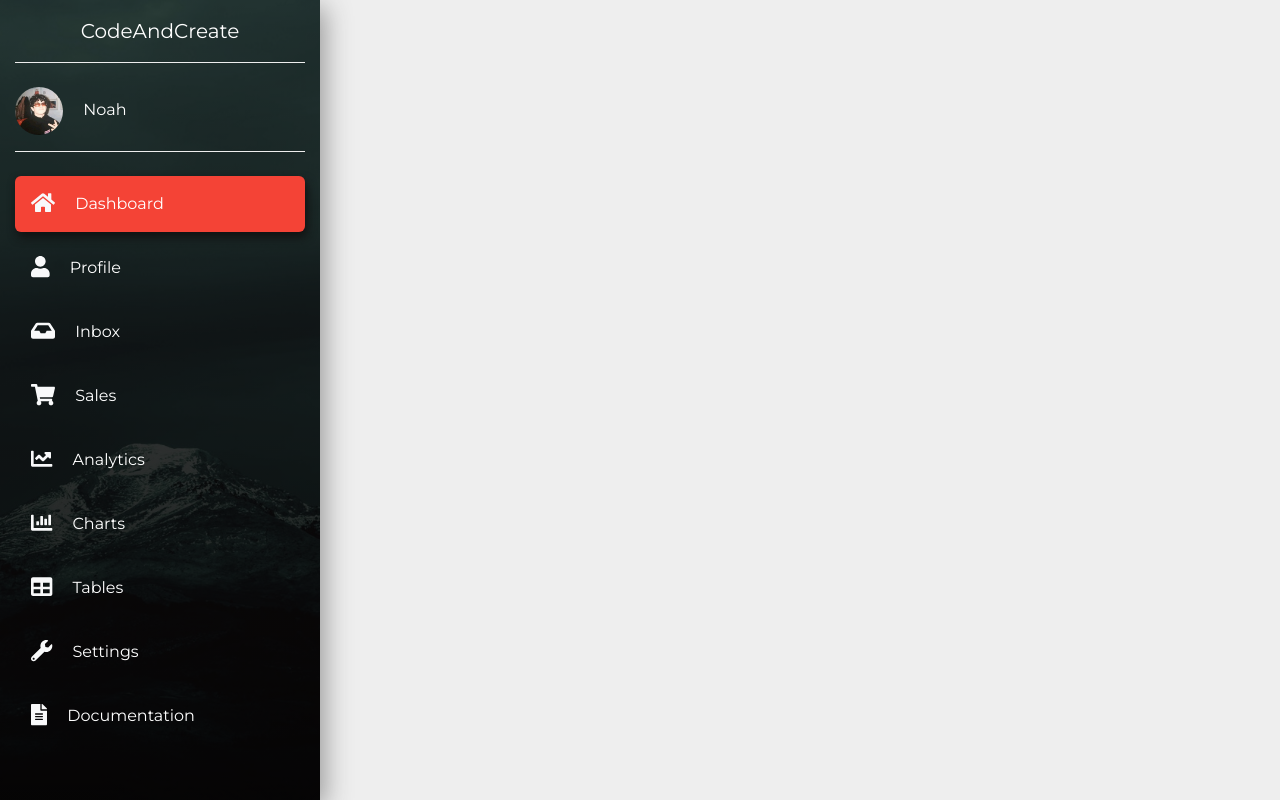
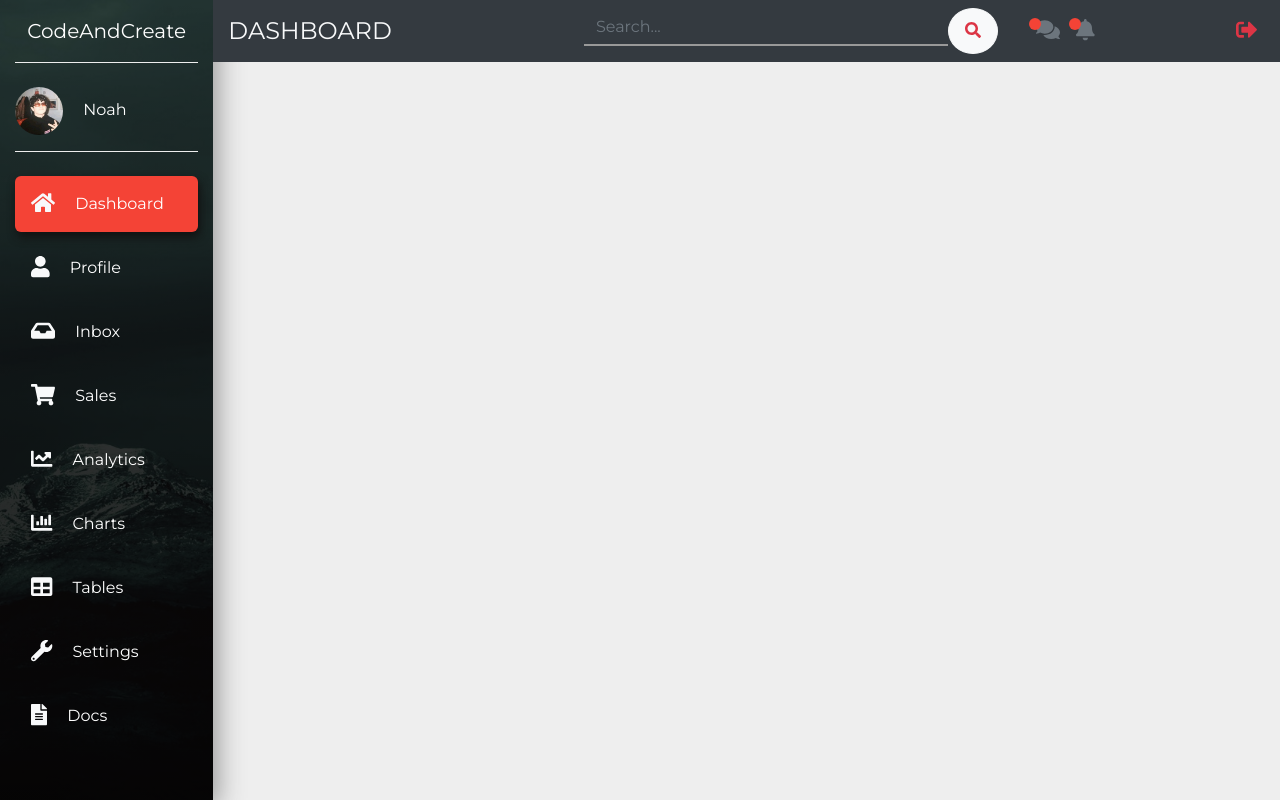
Before and after one commit to IliaAhd/Admin-dashboard, a plain HTML site: page index.html in a window 1280 px wide. Drawn offline with nearby package versions, Linux system fonts and the light colour scheme.

Commit message:
finished navbars

```diff
--- a/index.html
+++ b/index.html
@@ -21,7 +21,7 @@
         <div class="container-fluid">
           <div class="row">
             <!-- Sidebar -->
-            <div class="col-lg-3 sidebar fixed-top">
+            <div class="col-xl-2 col-lg-3 col-md-4 sidebar fixed-top">
               <a class="navbar-brand text-white d-block mx-auto text-center py-3 mb-4 bottom-border" href="#">CodeAndCreate</a>
               <div class="bottom-border pb-3">
                 <a href="#">
@@ -81,14 +81,41 @@
                 <li class="nav-item">
                   <a class="nav-link text-white p-3 mb-2 sidebar-link" href="">
                     <i class="fas fa-file-alt text-light fa-lg mr-3"></i>
-                    Documentation
+                    Docs
                   </a>
                 </li>
               </ul>
             </div>
             <!-- Top nav  -->
-            <div class="col-lg-9">
-
+            <div class="top-navbar col-xl-10 col-lg-9 col-md-8 ml-auto bg-dark fixed-top py-2">
+              <div class="row align-items-center">
+                <div class="col-md-4">
+                  <h4 class="text-light text-uppercase mb-0">Dashboard</h4>
+                </div>
+                <div class="col-md-5">
+                  <form action="">
+                    <div class="input-group">
+                      <input class="form-control search-input" type="text" placeholder="Search...">
+                      <button class="btn btn-light search-button" type="button">
+                        <i class="fas fa-search text-danger"></i>
+                      </button>
+                    </div>
+                  </form>
+                </div>
+                <div class="col-md-3">
+                  <ul class="navbar-nav nav-icon">
+                    <li class="nav-item icon-parent">
+                      <a class="nav-link icon-bullet" href="#"><i class="fas fa-comments text-muted fa-lg"></i></a>
+                    </li>
+                    <li class="nav-item icon-parent">
+                      <a class="nav-link icon-bullet" href="#"><i class="fas fa-bell text-muted fa-lg"></i></a>
+                    </li>
+                    <li class="nav-item ml-md-auto">
+                      <a class="nav-link" href="#"><i class="fas fa-sign-out-alt text-danger fa-lg"></i></a>
+                    </li>
+                  </ul>
+                </div>
+              </div>
             </div>
           </div>
         </div>
--- a/style.css
+++ b/style.css
@@ -64,3 +64,70 @@ img {
   box-shadow: 2px 5px 20px #111;
   transform: translateY(-1[x]);
 }
+
+.search-input {
+  background: transparent;
+  border: none;
+  border-radius: 0;
+  border-bottom: 2px solid #999;
+  transition: all .4s;
+}
+
+.search-input:focus {
+  background: transparent;
+  box-shadow: none;
+  outline: none;
+  border-bottom: 2px solid #dc3545;
+}
+
+.search-button {
+  border-radius: 50%;
+  padding: 0.625rem 1rem;
+  transition: all .4s;
+}
+
+.search-button:hover {
+  background-color: #eee;
+  transform: translateY(-1px);
+}
+
+.icon-parent {
+  position: relative;
+}
+
+.icon-bullet::before {
+  content: '';
+  position: absolute;
+  top: 7px; left: 1px;
+  height: 0.75rem;
+  width: 0.75rem;
+  background-color: #f44336;
+  border-radius: 100vmax;
+}
+
+@media (max-width: 767px) {
+  .sidebar {
+    position: static;
+    height: auto;
+  }
+  .top-navbar {
+    position: static;
+    background: linear-gradient(rgba(0,0,0, .7), rgba(0,0,0, .9)), url(images/img1.jpeg);
+    background-position: bottom;
+    background-repeat: no-repeat;
+    box-shadow: 5px 7px 25px #999;
+  }
+  .nav-icon {
+    display: flex;
+    flex-direction: row;
+    justify-content: space-between;
+    align-items: center;
+  }
+  .top-navbar .nav-item {
+    background-color: #fff;
+    padding: 0.625rem 22px;
+    margin-top: 2rem;
+    border-radius: 100vmax;
+    cursor: pointer;
+  }
+}
```
